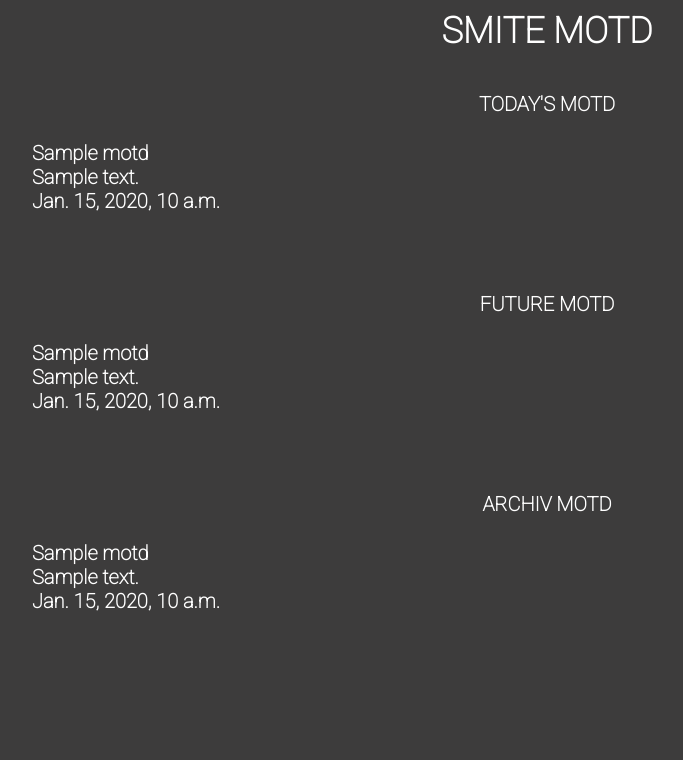
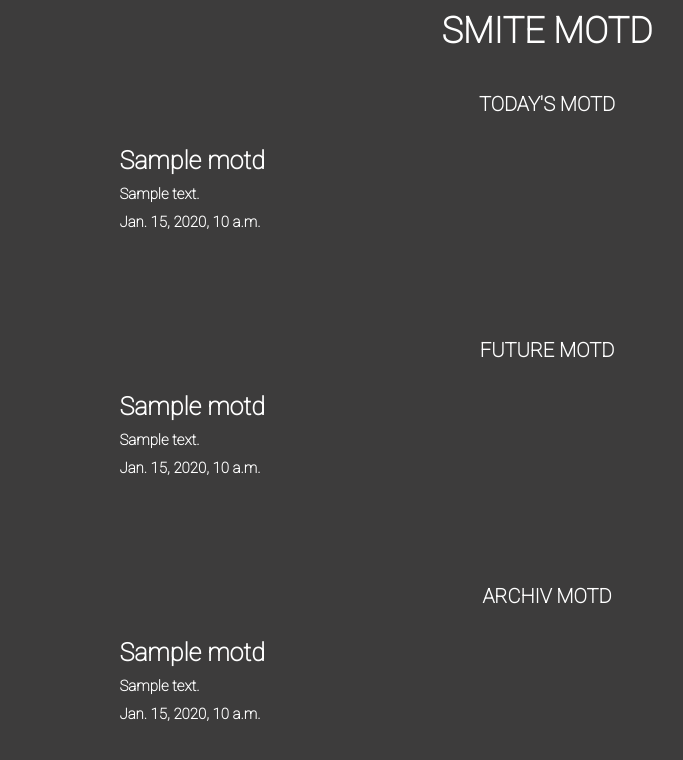
Before and after one commit to xNykram/smite_motd, a Django app: template smite_lore/smite_lore/templates/motd/index.html in a window 1280 px wide. Shown: the top 760 px of the page, without its empty margins (93-776 px from the left). Run offline with Django 3.2, Linux system fonts and the light colour scheme; the template is opened without the code that fills it: values that come from a table or form of the project are taken from there, others are empty; tables that the repository leaves empty hold one stand-in row (values such as "Sample post"); parts of the project's set-up code (start-up, migrations or seed data) failed here and were passed over.

Commit message:
Adjust style.css

```diff
--- a/smite_lore/smite_lore/static/style.css
+++ b/smite_lore/smite_lore/static/style.css
@@ -1,5 +1,5 @@
 @import url('https://fonts.googleapis.com/css2?family=Roboto:wght@100&display=swap');
-
+@import url('https://fonts.googleapis.com/css2?family=Montserrat:wght@300&display=swap');
 * {
     padding: 0px;
     margin: 0px;
--- a/smite_lore/smite_lore/templates/motd/index.html
+++ b/smite_lore/smite_lore/templates/motd/index.html
@@ -18,9 +18,9 @@
             <h4>TODAY'S MOTD</h4>
             {% for row in todays_motd %}
                 <div class="motdcell" style="padding:10px;">
-                    {{row.name}}<br>
-                    {{row.description}}<br>
-                    {{row.date}}
+                    <div class="motdname" style="font-size: 25px; padding: 5px;">{{row.name}}</div>
+                    <div class="motddesc" style="font-size: 15px; padding: 5px;">{{row.description}}</div>
+                    <div class="motddate" style="font-size: 15px; padding: 5px;">{{row.date}}</div>
                 </div>
             {% endfor %}
         </div>
@@ -28,9 +28,9 @@
             <h4>FUTURE MOTD</h4>
             {% for row in future_motd %}
                 <div class="motdcell" style="padding:10px;">
-                    {{row.name}}<br>
-                    {{row.description}}<br>
-                    {{row.date}}
+                    <div class="motdname" style="font-size: 25px; padding: 5px;">{{row.name}}</div>
+                    <div class="motddesc" style="font-size: 15px; padding: 5px;">{{row.description}}</div>
+                    <div class="motddate" style="font-size: 15px; padding: 5px;">{{row.date}}</div>
                 </div>
             {% endfor %}
         </div>
@@ -38,9 +38,9 @@
             <h4>ARCHIV MOTD</h4>
             {% for row in archiv_motd %}
                 <div class="motdcell" style="padding:10px;">
-                    {{row.name}}<br>
-                    {{row.description}}<br>
-                    {{row.date}}
+                    <div class="motdname" style="font-size: 25px; padding: 5px;">{{row.name}}</div>
+                    <div class="motddesc" style="font-size: 15px; padding: 5px;">{{row.description}}</div>
+                    <div class="motddate" style="font-size: 15px; padding: 5px;">{{row.date}}</div>
                 </div>
             {% endfor %}
         </div>
```
